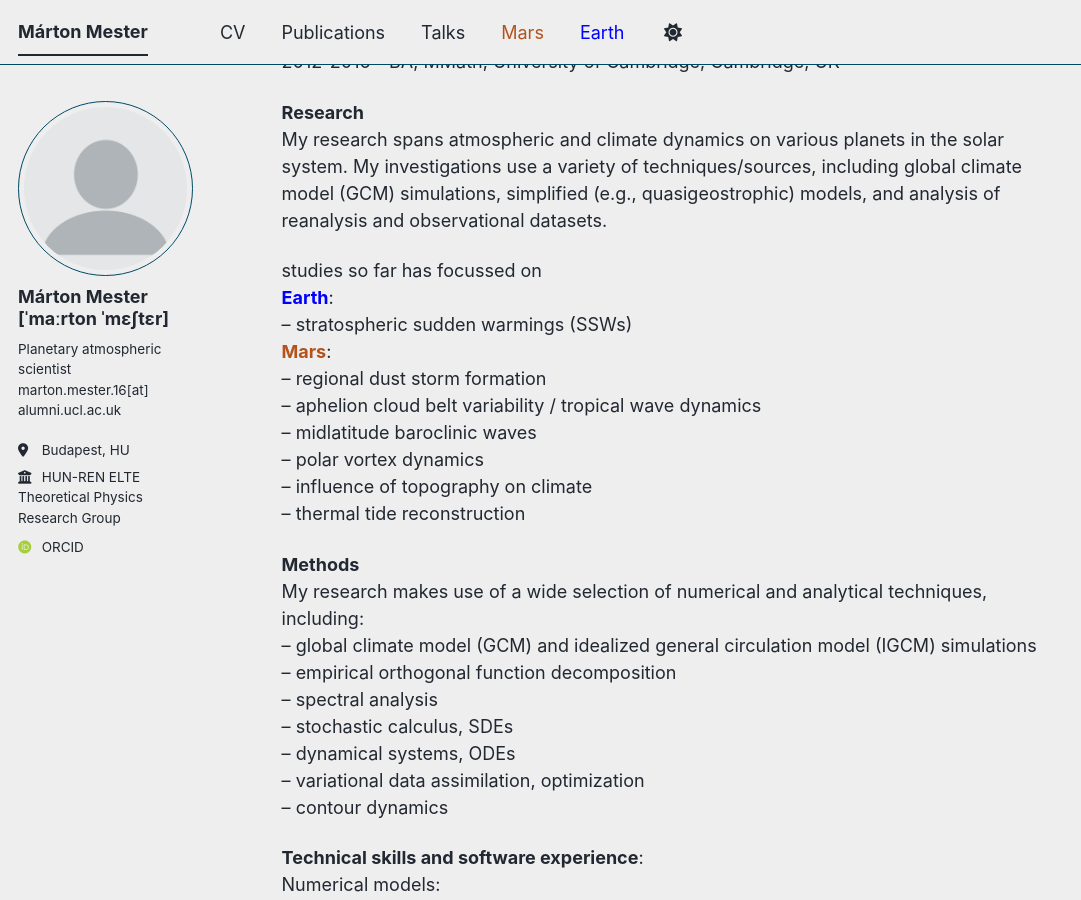
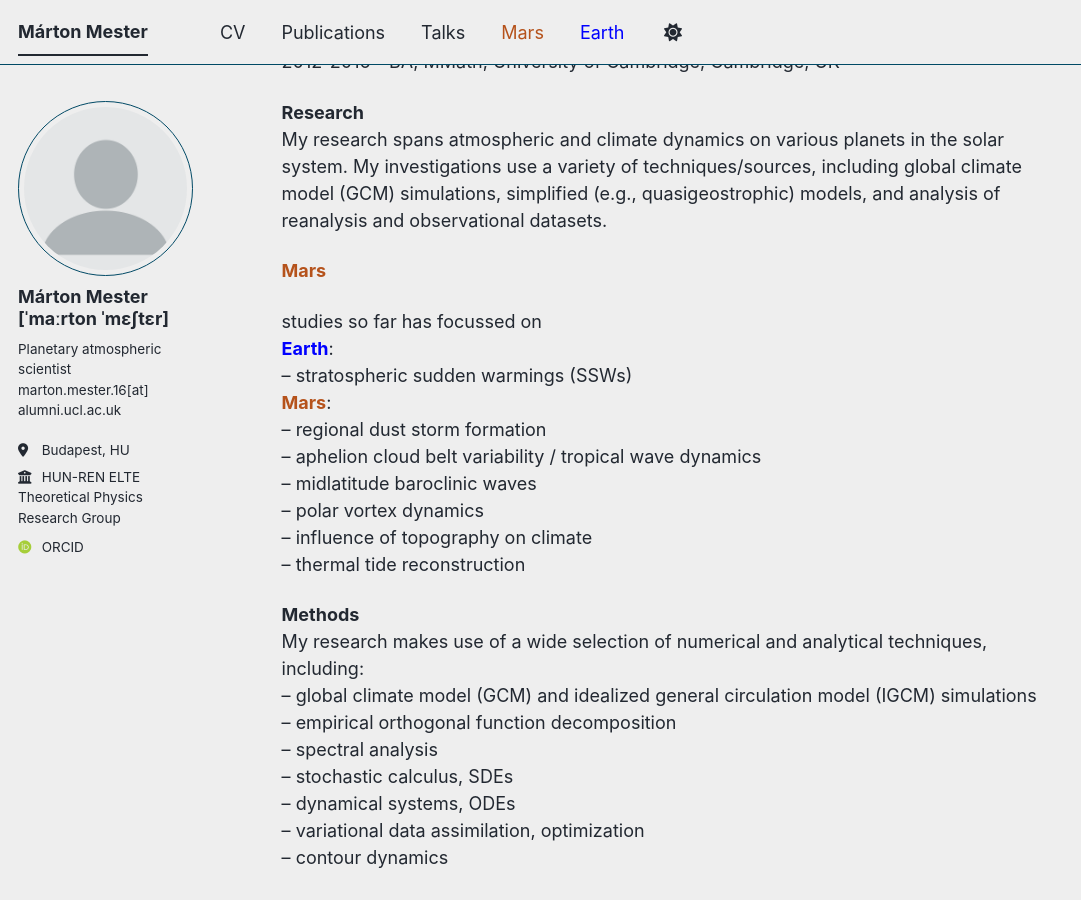
Before and after one commit to thengc6369/thengc6369.github.io, a Jekyll site: the page built from _pages/about.md, in a window 1280 px wide and 900 px high, scrolled down 651 px. Shown: the whole window, without its empty margins (0-1081 px from the left). Built offline with Jekyll 4.4.1, drawn with Linux system fonts in a browser that asks for light colours; some web fonts are replaced; a script bundle is joined from its source files by our own code; library files that are not in the unit come from our copies.

Commit message:
Update about.md

```diff
--- a/_pages/about.md
+++ b/_pages/about.md
@@ -23,6 +23,9 @@ Thesis: <i> Stochastic and Dynamical Models of Sudden Stratospheric Warmings </i
 
 <b>Research</b> <br>
 My research spans atmospheric and climate dynamics on various planets in the solar system. My investigations use a variety of techniques/sources, including global climate model (GCM) simulations, simplified (e.g., quasigeostrophic) models, and analysis of reanalysis and observational datasets.
+
+<span style="color: #b5521b;"> <b> Mars</b></span>
+
 
 studies so far has focussed on <br>
 <span style="color: blue;"> <b> Earth</b></span>: <br>
```
